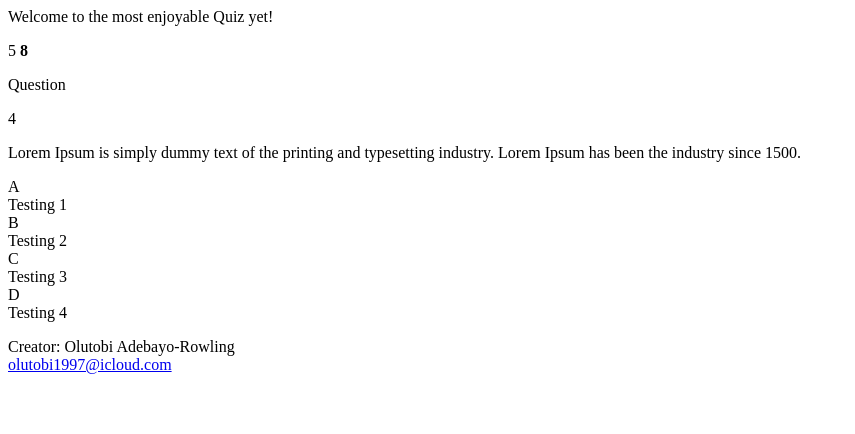
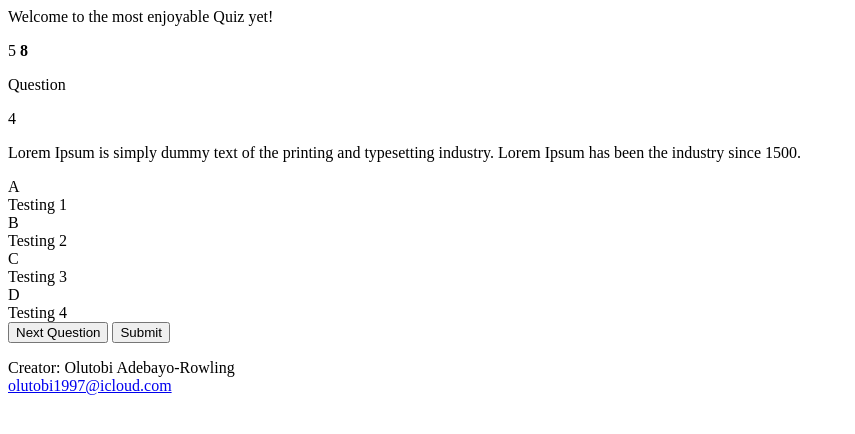
Before and after one commit to olutobi1996/QuizGame-Java, a plain HTML site: page index.html in a window 1280 px wide. Shown: the whole page, without its empty margins (0-855 px from the left). Drawn offline with Linux system fonts and the light colour scheme; a web font is replaced by a local one.

Commit message:
next button & submit button added

```diff
--- a/index.html
+++ b/index.html
@@ -69,6 +69,10 @@
 
             </div>
 
+            <div class="button-box">
+                <button type="button" class="next-btn-button" id="next-question-btn">Next Question</button>
+                <button type="button" class="next-btn-button-submit-btn" id="submit">Submit</button>
+            </div>
             </div>
         </div>
     </main>
```
